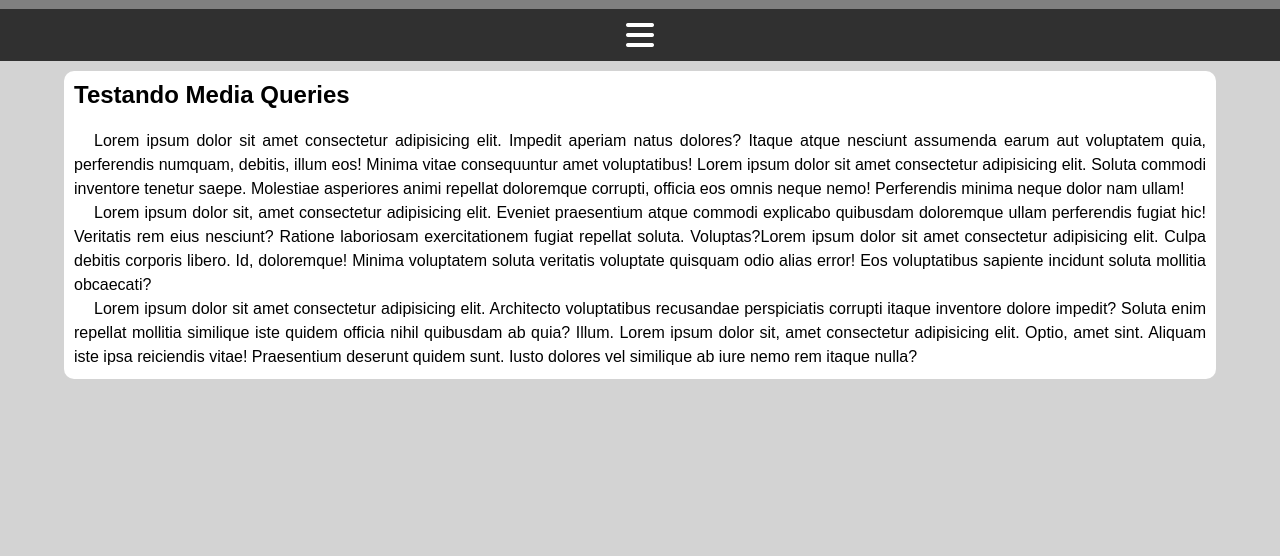
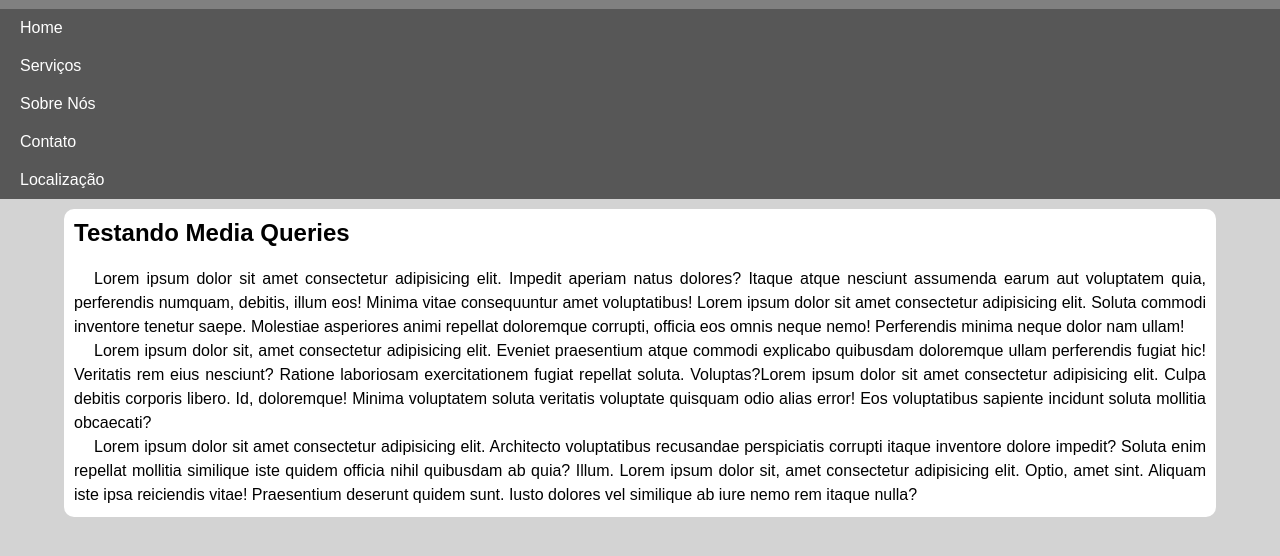
Before and after one commit to etivaldosouza/menu_responsivo, a plain HTML site: page index.html in a window 1280 px wide. Shown: the part 48-604 px from the top of the page. Drawn offline with Linux system fonts and the light colour scheme.

Commit message:
criado media query para tablete e telas grandes

```diff
--- /dev/null
+++ b/estilos/media-querie.css
@@ -0,0 +1,27 @@
+@charset "UTF=8";
+
+/* TypicaL Device Breakpoints
+
+pequenas Telas: até 600px
+
+celular: min = 600px
+
+tablet : min 768px
+
+Desktop: min 992px
+
+Grandes telas min 1200px
+
+*/
+
+@media screen and (min-width: 768px) {
+    .fa-solid {
+        display: none;
+    }
+
+    menu {
+       display: block;
+    }
+
+
+}
--- a/estilos/style.css
+++ b/estilos/style.css
@@ -31,7 +31,7 @@ menu > ul {
     flex-flow: column nowrap;
     list-style-type: none;
     justify-content: center;
-    align-items: center;
+    align-items: flex-start;
     background-color: rgb(87, 87, 87);
 
 }
--- a/index.html
+++ b/index.html
@@ -6,6 +6,7 @@
     <title>Media Query</title>
     <link rel="stylesheet" href="estilos/style.css">
     <script src="https://kit.fontawesome.com/9e018b46c9.js" crossorigin="anonymous"></script>
+    <link rel="stylesheet" href="estilos/media-querie.css">
 </head>
 <body>
     <header>
@@ -13,11 +14,11 @@
         <i class="fa-solid fa-bars fa-2x" ></i>
         <menu id="menu">
             <ul>
-                <li><a href="#">Opção 1</a></li>
-                <li><a href="#">Opção 2</a></li>
-                <li><a href="#">Opção 3</a></li>
-                <li><a href="#">Opção 4</a></li>
-                <li><a href="#">Opção 5</a></li>
+                <li><a href="#">Home</a></li>
+                <li><a href="#">Serviços</a></li>
+                <li><a href="#">Sobre Nós</a></li>
+                <li><a href="#">Contato</a></li>
+                <li><a href="#">Localização</a></li>
             </ul>
         </menu>
     </header>
```
